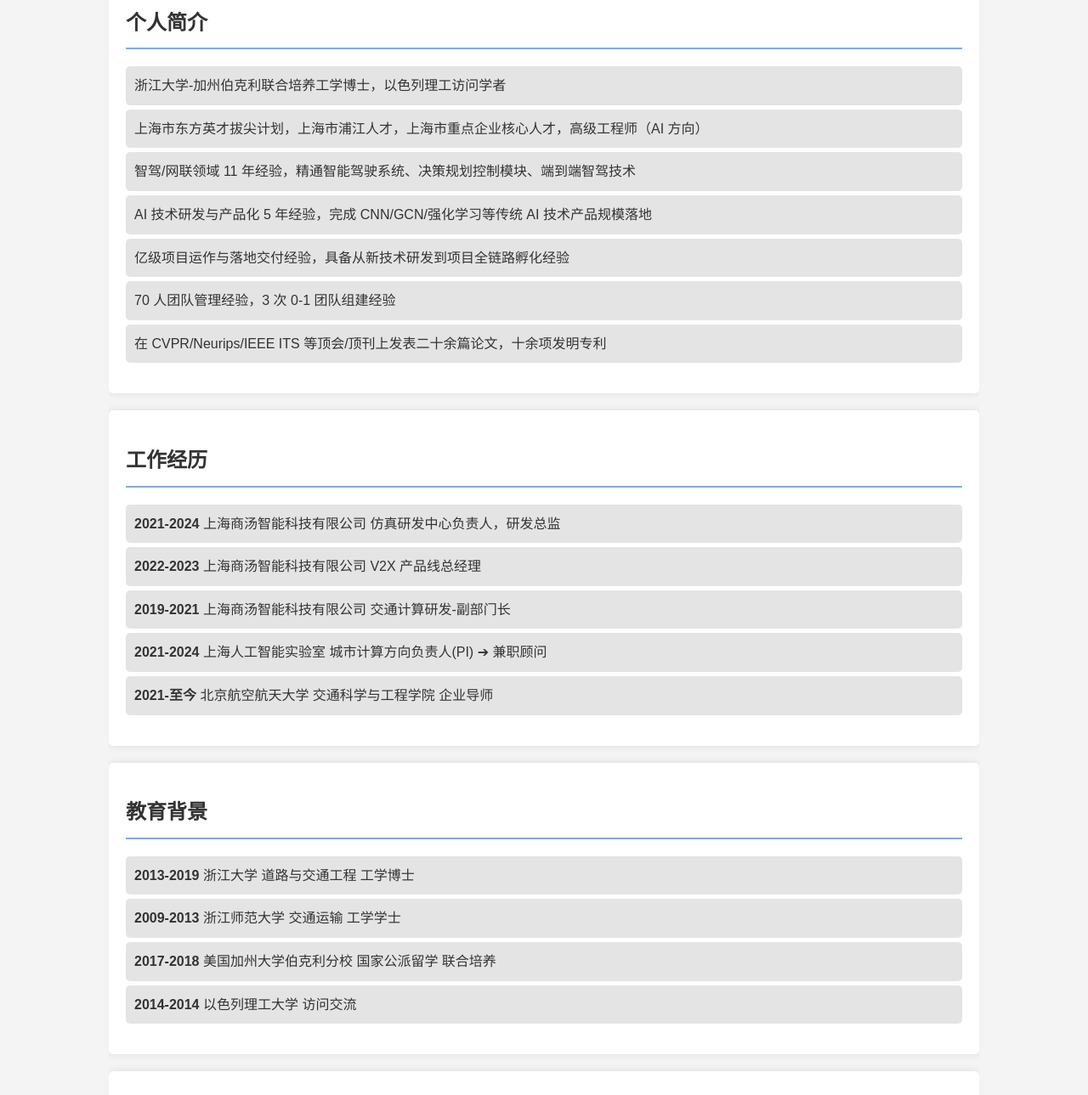
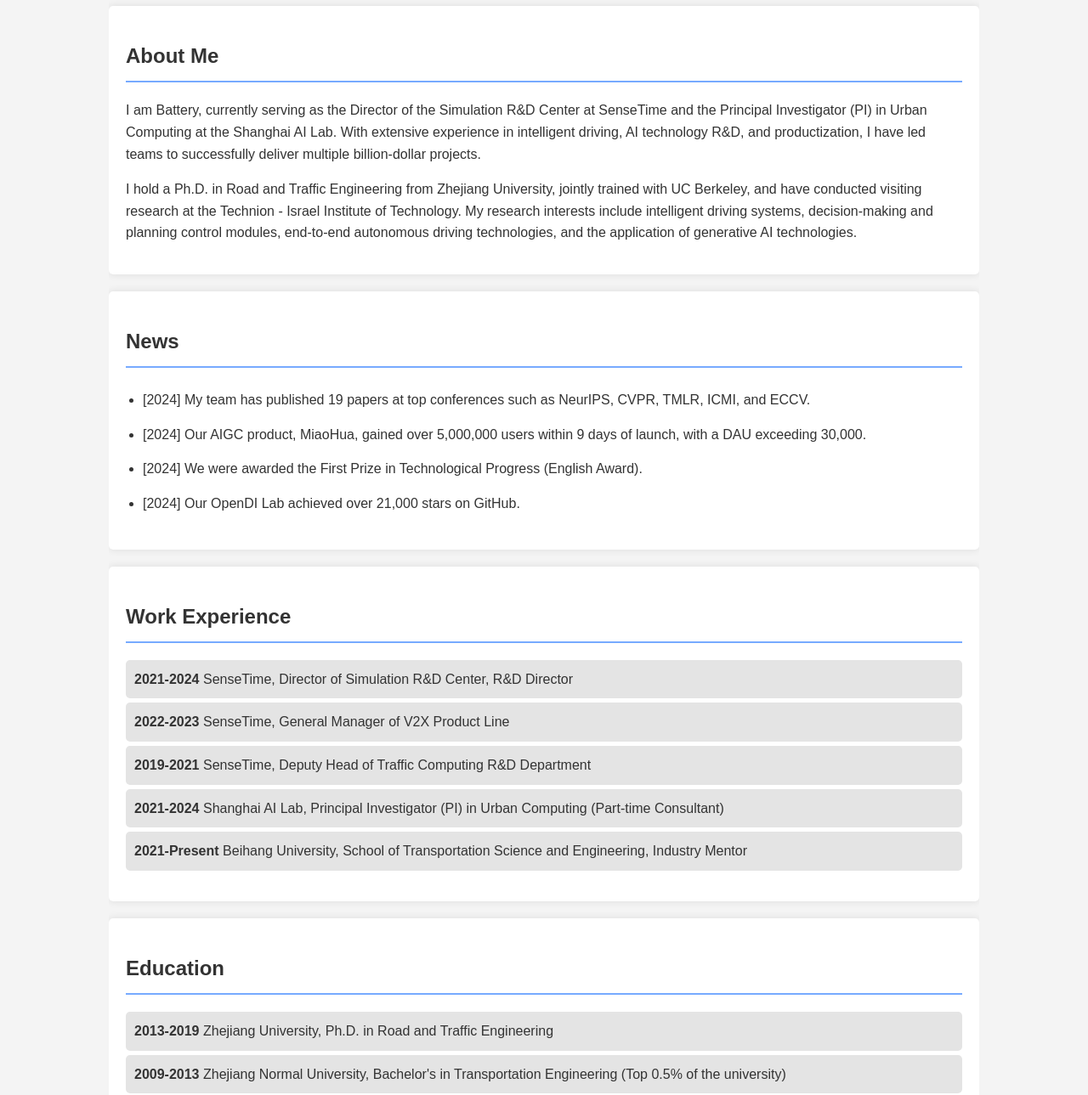
Before and after one commit to kanyuheng/Yuheng_Kan.github.io, a plain HTML site: page index.html in a window 1280 px wide. Shown: the part 155-1444 px from the top of the page at 85% size. Drawn offline with Linux system fonts and the light colour scheme.

Commit message:
Update index2.html

```diff
--- a/index.html
+++ b/index.html
@@ -1,9 +1,9 @@
 <!DOCTYPE html>
-<html lang="zh-CN">
+<html lang="en">
 <head>
     <meta charset="UTF-8">
     <meta name="viewport" content="width=device-width, initial-scale=1.0">
-    <title>Battery - 个人主页</title>
+    <title>Battery - Personal Homepage</title>
     <style>
         body {
             font-family: Arial, sans-serif;
@@ -24,11 +24,18 @@
             padding-top: 30px;
             min-height: 70px;
             border-bottom: #77aaff 3px solid;
+            text-align: center;
         }
         header h1 {
-            text-align: center;
             margin: 0;
             font-size: 36px;
+        }
+        header img {
+            width: 150px;
+            height: 150px;
+            border-radius: 50%;
+            margin-top: 20px;
+            border: 3px solid #77aaff;
         }
         .content {
             padding: 20px;
@@ -63,62 +70,81 @@
         .contact-info a:hover {
             text-decoration: underline;
         }
+        .news {
+            margin-top: 20px;
+        }
+        .news ul {
+            list-style-type: disc;
+            padding-left: 20px;
+        }
+        .news ul li {
+            background: none;
+            padding: 5px 0;
+        }
     </style>
 </head>
 <body>
     <header>
         <div class="container">
             <h1>Battery</h1>
+            <!-- Upload your photo here -->
+            <img src="utils/photo.jpg" alt="Battery's Photo">
         </div>
     </header>
 
     <div class="container">
         <div class="content">
-            <h2>个人简介</h2>
+            <h2>About Me</h2>
+            <p>I am Battery, currently serving as the Director of the Simulation R&D Center at SenseTime and the Principal Investigator (PI) in Urban Computing at the Shanghai AI Lab. With extensive experience in intelligent driving, AI technology R&D, and productization, I have led teams to successfully deliver multiple billion-dollar projects.</p>
+            <p>I hold a Ph.D. in Road and Traffic Engineering from Zhejiang University, jointly trained with UC Berkeley, and have conducted visiting research at the Technion - Israel Institute of Technology. My research interests include intelligent driving systems, decision-making and planning control modules, end-to-end autonomous driving technologies, and the application of generative AI technologies.</p>
+        </div>
+
+        <div class="content">
+            <h2>News</h2>
+            <div class="news">
+                <ul>
+                    <li>[2024] My team has published 19 papers at top conferences such as NeurIPS, CVPR, TMLR, ICMI, and ECCV.</li>
+                    <li>[2024] Our AIGC product, MiaoHua, gained over 5,000,000 users within 9 days of launch, with a DAU exceeding 30,000.</li>
+                    <li>[2024] We were awarded the First Prize in Technological Progress (English Award).</li>
+                    <li>[2024] Our OpenDI Lab achieved over 21,000 stars on GitHub.</li>
+                </ul>
+            </div>
+        </div>
+
+        <div class="content">
+            <h2>Work Experience</h2>
             <ul>
-                <li>浙江大学-加州伯克利联合培养工学博士，以色列理工访问学者</li>
-                <li>上海市东方英才拔尖计划，上海市浦江人才，上海市重点企业核心人才，高级工程师（AI 方向）</li>
-                <li>智驾/网联领域 11 年经验，精通智能驾驶系统、决策规划控制模块、端到端智驾技术</li>
-                <li>AI 技术研发与产品化 5 年经验，完成 CNN/GCN/强化学习等传统 AI 技术产品规模落地</li>
-                <li>亿级项目运作与落地交付经验，具备从新技术研发到项目全链路孵化经验</li>
-                <li>70 人团队管理经验，3 次 0-1 团队组建经验</li>
-                <li>在 CVPR/Neurips/IEEE ITS 等顶会/顶刊上发表二十余篇论文，十余项发明专利</li>
+                <li><strong>2021-2024</strong> SenseTime, Director of Simulation R&D Center, R&D Director</li>
+                <li><strong>2022-2023</strong> SenseTime, General Manager of V2X Product Line</li>
+                <li><strong>2019-2021</strong> SenseTime, Deputy Head of Traffic Computing R&D Department</li>
+                <li><strong>2021-2024</strong> Shanghai AI Lab, Principal Investigator (PI) in Urban Computing (Part-time Consultant)</li>
+                <li><strong>2021-Present</strong> Beihang University, School of Transportation Science and Engineering, Industry Mentor</li>
             </ul>
         </div>
 
         <div class="content">
-            <h2>工作经历</h2>
+            <h2>Education</h2>
             <ul>
-                <li><strong>2021-2024</strong> 上海商汤智能科技有限公司 仿真研发中心负责人，研发总监</li>
-                <li><strong>2022-2023</strong> 上海商汤智能科技有限公司 V2X 产品线总经理</li>
-                <li><strong>2019-2021</strong> 上海商汤智能科技有限公司 交通计算研发-副部门长</li>
-                <li><strong>2021-2024</strong> 上海人工智能实验室 城市计算方向负责人(PI) ➔ 兼职顾问</li>
-                <li><strong>2021-至今</strong> 北京航空航天大学 交通科学与工程学院 企业导师</li>
+                <li><strong>2013-2019</strong> Zhejiang University, Ph.D. in Road and Traffic Engineering</li>
+                <li><strong>2009-2013</strong> Zhejiang Normal University, Bachelor's in Transportation Engineering (Top 0.5% of the university)</li>
+                <li><strong>2017-2018</strong> UC Berkeley, Joint Ph.D. Program (State-sponsored)</li>
+                <li><strong>2014-2014</strong> Technion - Israel Institute of Technology, Visiting Scholar (Fully funded by the Israeli government)</li>
             </ul>
         </div>
 
         <div class="content">
-            <h2>教育背景</h2>
+            <h2>Skills</h2>
             <ul>
-                <li><strong>2013-2019</strong> 浙江大学 道路与交通工程 工学博士</li>
-                <li><strong>2009-2013</strong> 浙江师范大学 交通运输 工学学士</li>
-                <li><strong>2017-2018</strong> 美国加州大学伯克利分校 国家公派留学 联合培养</li>
-                <li><strong>2014-2014</strong> 以色列理工大学 访问交流</li>
-            </ul>
-        </div>
-
-        <div class="content">
-            <h2>技能</h2>
-            <ul>
-                <li>精通 Python/C++ 语言</li>
-                <li>熟悉 Docker, k8s 及计算机网络通信技术</li>
-                <li>熟悉 Ros/Cyber 中间件，Git/Gerrit 等研发管理工具</li>
+                <li>Proficient in Python/C++</li>
+                <li>Familiar with Docker, Kubernetes, and computer network communication technologies</li>
+                <li>Experienced with ROS/Cyber middleware and Git/Gerrit development tools</li>
             </ul>
         </div>
 
         <div class="contact-info">
-            <p>电话: <a href="tel:+8618916949712">+86 18916949712</a></p>
-            <p>邮箱: <a href="mailto:InsightEcho@163.com">InsightEcho@163.com</a></p>
+            <p>Phone: <a href="tel:+8618916949712">+86 18916949712</a></p>
+            <p>Email: <a href="mailto:InsightEcho@163.com">InsightEcho@163.com</a></p>
+            <p>Google Scholar: <a href="https://scholar.google.com">Google Scholar</a></p>
         </div>
     </div>
 </body>
```
